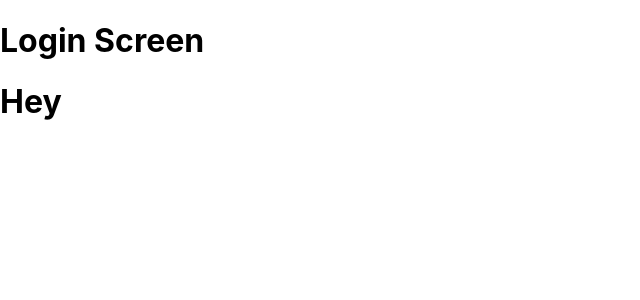
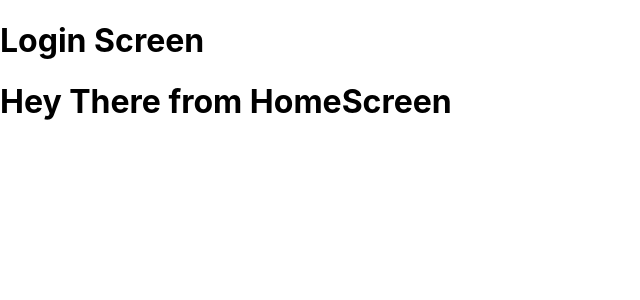
Before and after one commit to CastagnaTM/react_blaster, a React (Create React App) app: page /home in a window 1280 px wide. Shown: the top 300 px of the page, without its empty margins (0-640 px from the left). Built offline with nearby package versions, Linux system fonts and the light colour scheme.

Commit message:
testing fix

```diff
--- a/src/Components/HomeScreen.js
+++ b/src/Components/HomeScreen.js
@@ -9,7 +9,7 @@ export default class HomeScreen extends Component{
     render() {
         return(
             <div>
-                <h1>Hey</h1>
+                <h1>Hey There from HomeScreen</h1>
             </div>
         )
     }
```
